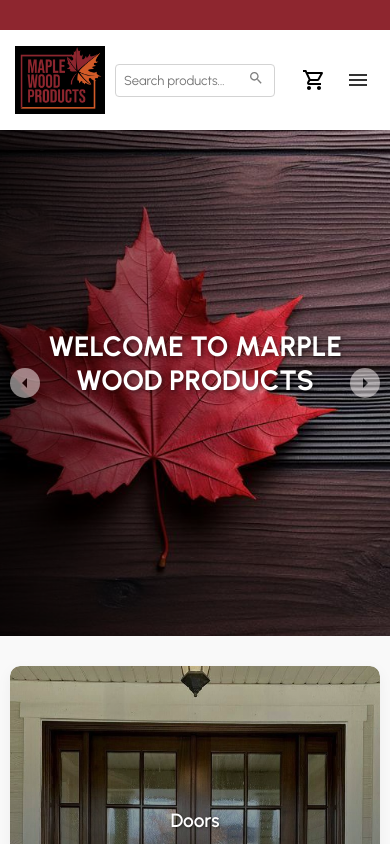
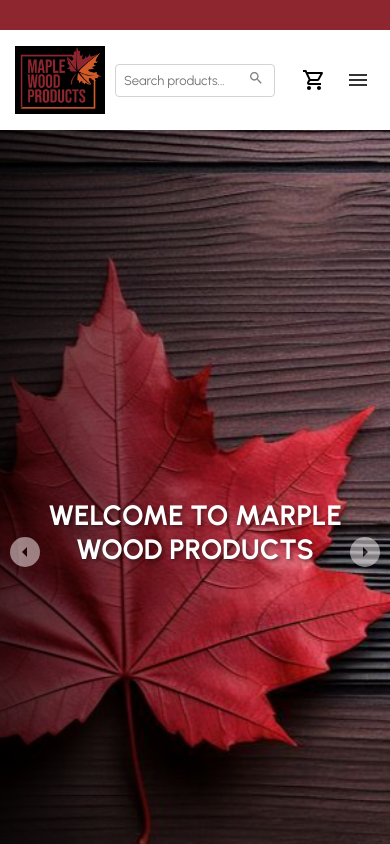
Before and after one commit to mahuthu/marple, a React (Create React App) app in the folder react-app/: page / in a window 390 px wide. Shown: the top 844 px of the page. Built offline with nearby package versions, Linux system fonts and the light colour scheme.

Commit message:
mobileheightfix

```diff
--- a/react-app/src/components/Slider.jsx
+++ b/react-app/src/components/Slider.jsx
@@ -11,7 +11,7 @@ const Container = styled.div`
   display: flex;
   position: relative;
   overflow: hidden;
-  ${mobile({ height: "60vh" })}
+  ${mobile({ height: "100vh" })}
 `;
 
 const Arrow = styled.div`
```
